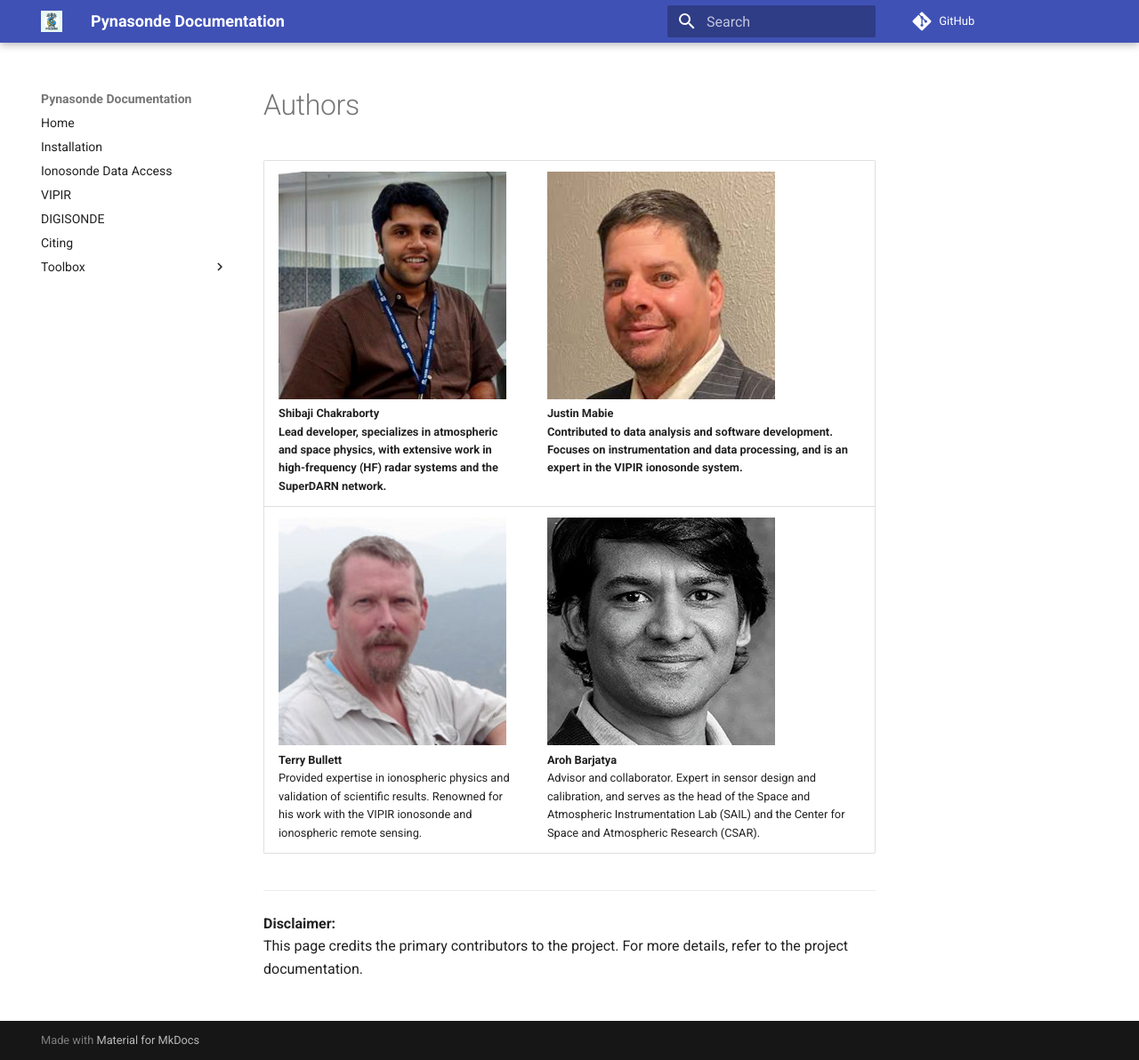
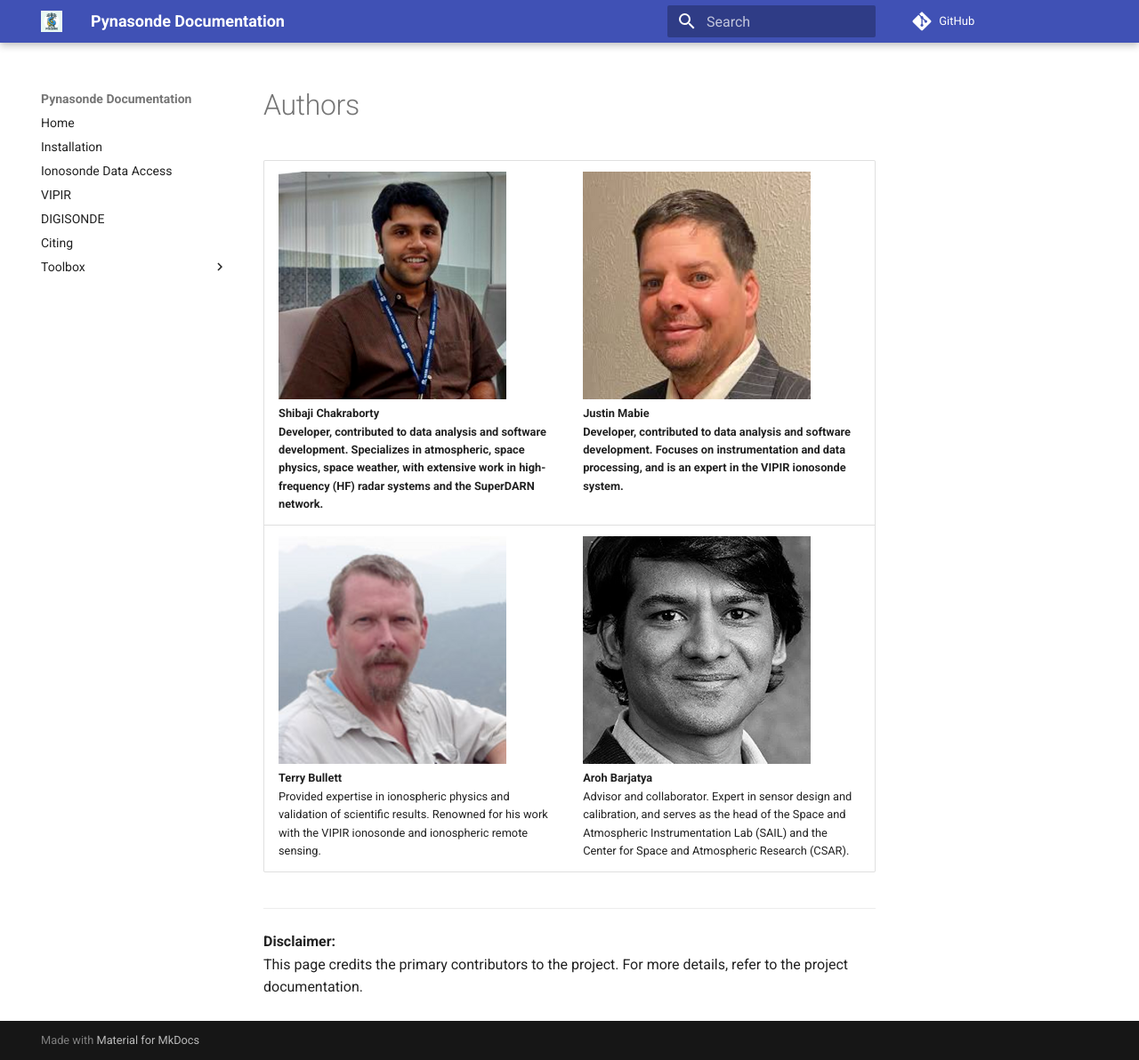
Before and after one commit to shibaji7/pynasonde, an MkDocs documentation site: the page built from docs/user/authors.md, in a window 1280 px wide and 1192 px high. Shown: the whole window at 89% size. Built offline with MkDocs 1.6.1 and Material for MkDocs 9.7.7, drawn with Linux system fonts in a browser that asks for light colours; comment, search, counter and statistics services are not loaded.

Commit message:
Credit Figures

```diff
--- a/docs/user/authors.md
+++ b/docs/user/authors.md
@@ -5,7 +5,7 @@ Disclaimer:
 
 -->
 
-| ![Shibaji Chakraborty](../figures/Chakraborty.png)<br><strong>Shibaji Chakraborty</strong><br> Lead developer, specializes in atmospheric and space physics, with extensive work in high-frequency (HF) radar systems and the SuperDARN network. | ![Justin Mabie](../figures/Mabie.png)<br><strong>Justin Mabie</strong><br> Contributed to data analysis and software development. Focuses on instrumentation and data processing, and is an expert in the VIPIR ionosonde system. |
+| ![Shibaji Chakraborty](../figures/Chakraborty.png)<br><strong>Shibaji Chakraborty</strong><br> Developer, contributed to data analysis and software development. Specializes in atmospheric, space physics, space weather, with extensive work in high-frequency (HF) radar systems and the SuperDARN network. | ![Justin Mabie](../figures/Mabie.png)<br><strong>Justin Mabie</strong><br> Developer, contributed to data analysis and software development. Focuses on instrumentation and data processing, and is an expert in the VIPIR ionosonde system. |
 |---|---|
 | ![Terry Bullett](../figures/Bullett.png)<br>**Terry Bullett**<br>Provided expertise in ionospheric physics and validation of scientific results. Renowned for his work with the VIPIR ionosonde and ionospheric remote sensing. | ![Aroh Barjatya](../figures/Barjatya.png)<br>**Aroh Barjatya**<br>Advisor and collaborator. Expert in sensor design and calibration, and serves as the head of the Space and Atmospheric Instrumentation Lab (SAIL) and the Center for Space and Atmospheric Research (CSAR). |
 
```
